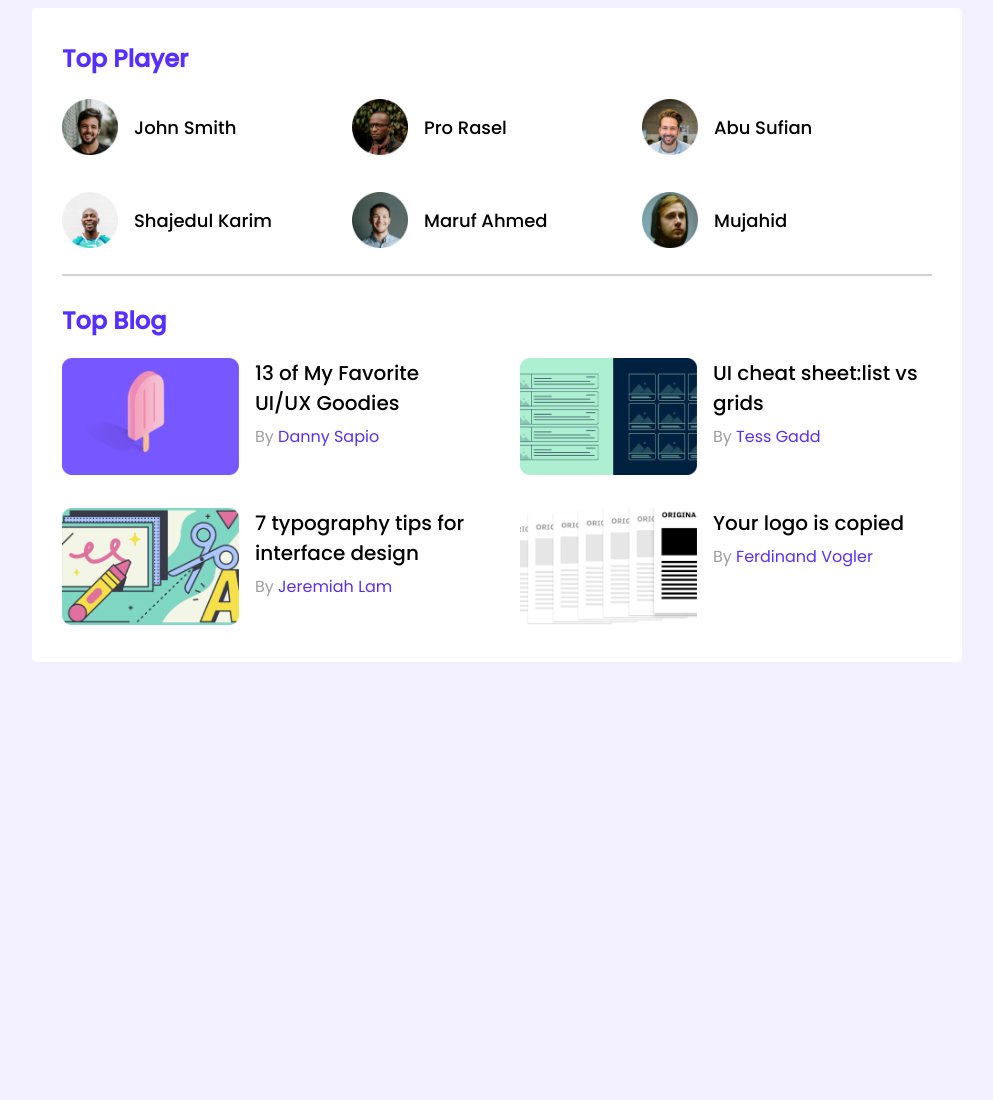
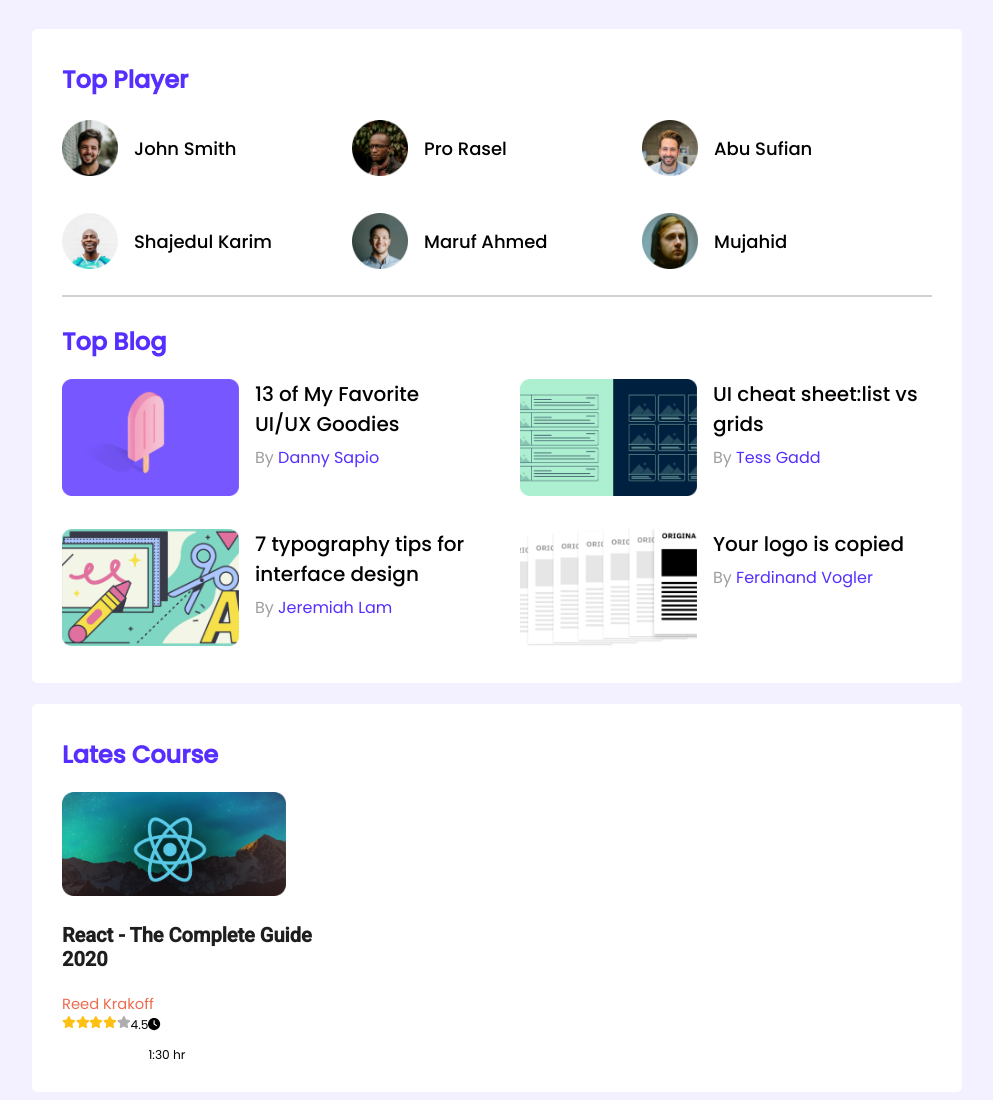
Before and after one commit to saifulislamsany360/leader-board, a plain HTML site: page index.html in a window 1280 px wide. Shown: the whole page, without its empty margins (143-1136 px from the left). Before the commit the page ends 800 px from the top, so only its background shows below. Drawn offline with Linux system fonts and the light colour scheme.

Commit message:
latest course ver 1.0

```diff
--- a/index.html
+++ b/index.html
@@ -8,6 +8,8 @@
 
         <!-- style sheet css  -->
     <link rel="stylesheet" href="style.css">
+        <!-- font awsome -->
+    <link rel="stylesheet" href="https://cdnjs.cloudflare.com/ajax/libs/font-awesome/6.1.1/css/all.min.css">
 </head>
 <body>
     <!-- header start -->
@@ -91,6 +93,37 @@
                 </div>
              </div>
             </section>
+            <!-- latest courses -->
+            <section class="container">
+                <h2 class="section-tittle">Lates Course</h2>
+                <div class="courses">
+                    <div class="course">
+                        <div class="course-img">
+                            <img src="Images/courses/course-1.png" alt="Course 1">
+                        </div>
+                        <div class="course-deitails">
+                            <h3 class="course-tittle">
+                                React - The Complete Guide 2020
+                            </h3>
+                            <a href="#">Reed Krakoff</a>
+                            <div class="course-duration">
+                                <i class="fa-solid fa-star fill"></i>
+                                <i class="fa-solid fa-star fill"></i>
+                                <i class="fa-solid fa-star fill"></i>
+                                <i class="fa-solid fa-star fill"></i>
+                                <i class="fa-solid fa-star empt"></i>
+                                <span>4.5</span>
+                                <div class="course-time">
+                                    <i class="fa-solid fa-clock"></i>
+                                    <p>1:30 hr</p>
+                                </div>
+                            </div>
+                        </div>
+                    </div>
+                </div>
+            </section>
         </main>
+
+        <script src="https://cdnjs.cloudflare.com/ajax/libs/font-awesome/6.1.1/js/all.min.js"></script>
 </body>
 </html>
--- a/style.css
+++ b/style.css
@@ -17,13 +17,15 @@
  }
  main{
     display: flex;
-    justify-content: center;
+    flex-direction: column;
+    align-items: center;
  }
  .container {
-    border-radius: 5px;
+     border-radius: 5px;
      background-color: #fff;
      width: 870px;
      padding: 30px;
+     margin-top: 21px;
  }
 /* top player style  */
 .top-player {
@@ -87,8 +89,37 @@
 
 }
 
-
-
+/* latest course section */
+.course {
+    width: 252.42px;
+    height: 269.79px;
+}
+.course-img img{
+    width:224px;
+    height: 104px;
+}
+.course-tittle {
+    font-size: 20.0336px;
+    font-weight: 500px;
+    font-family:'Roboto', sans-serif;
+    color:#1E1E1E;
+}
+.course-deitails a {
+    font-size: 14.69px;
+    font-weight: 400px;
+    color: #ED6B4F;
+    text-decoration: none;
+}
+.course-duration {
+  display:flex;
+  font-size: 12.20px;
+}
+.fill {
+    color: #FFC014;
+}
+.empt{
+  color:#AEAEAE;
+}
 /* plain css responsive */
 @media (max-width:768px){
     .players {
```
